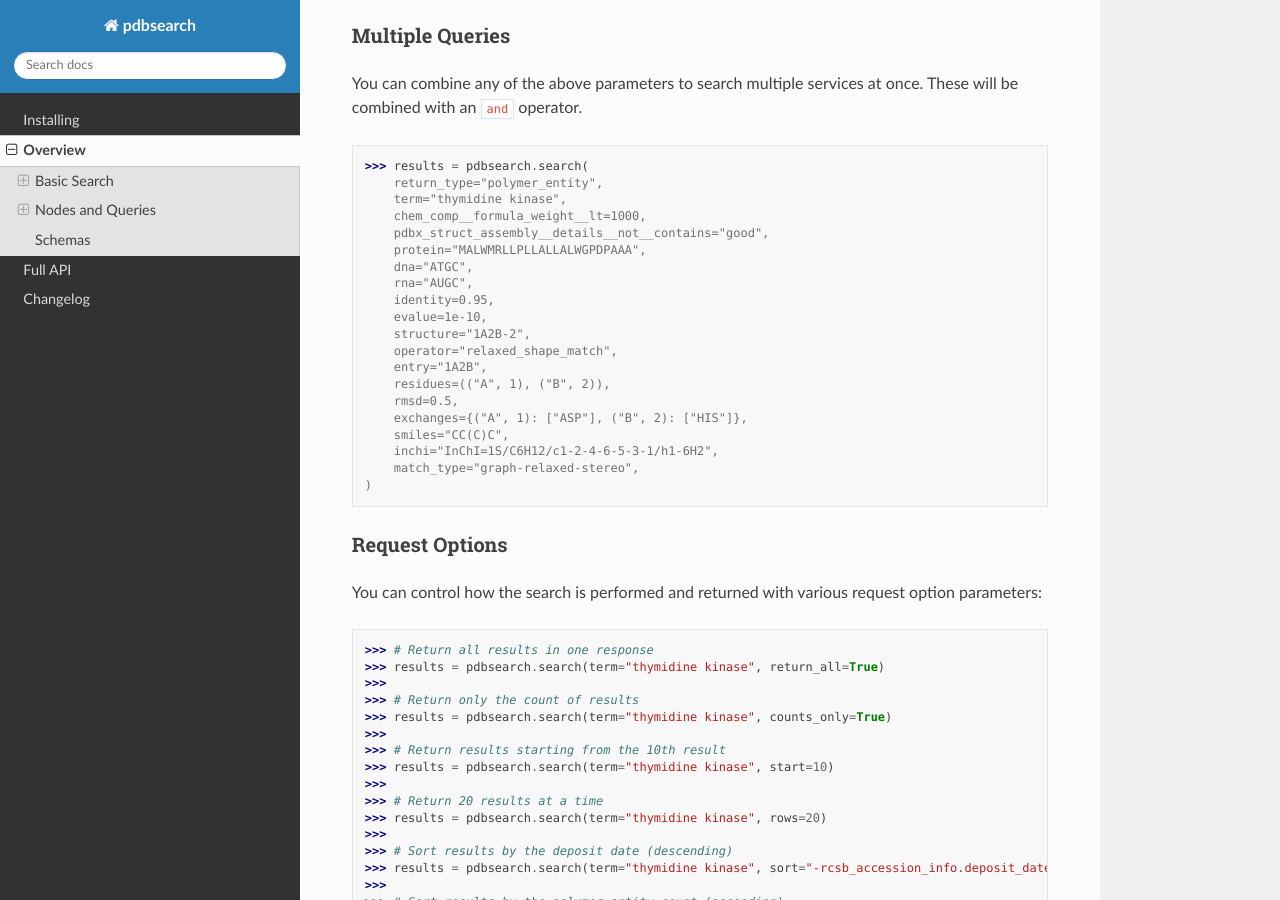
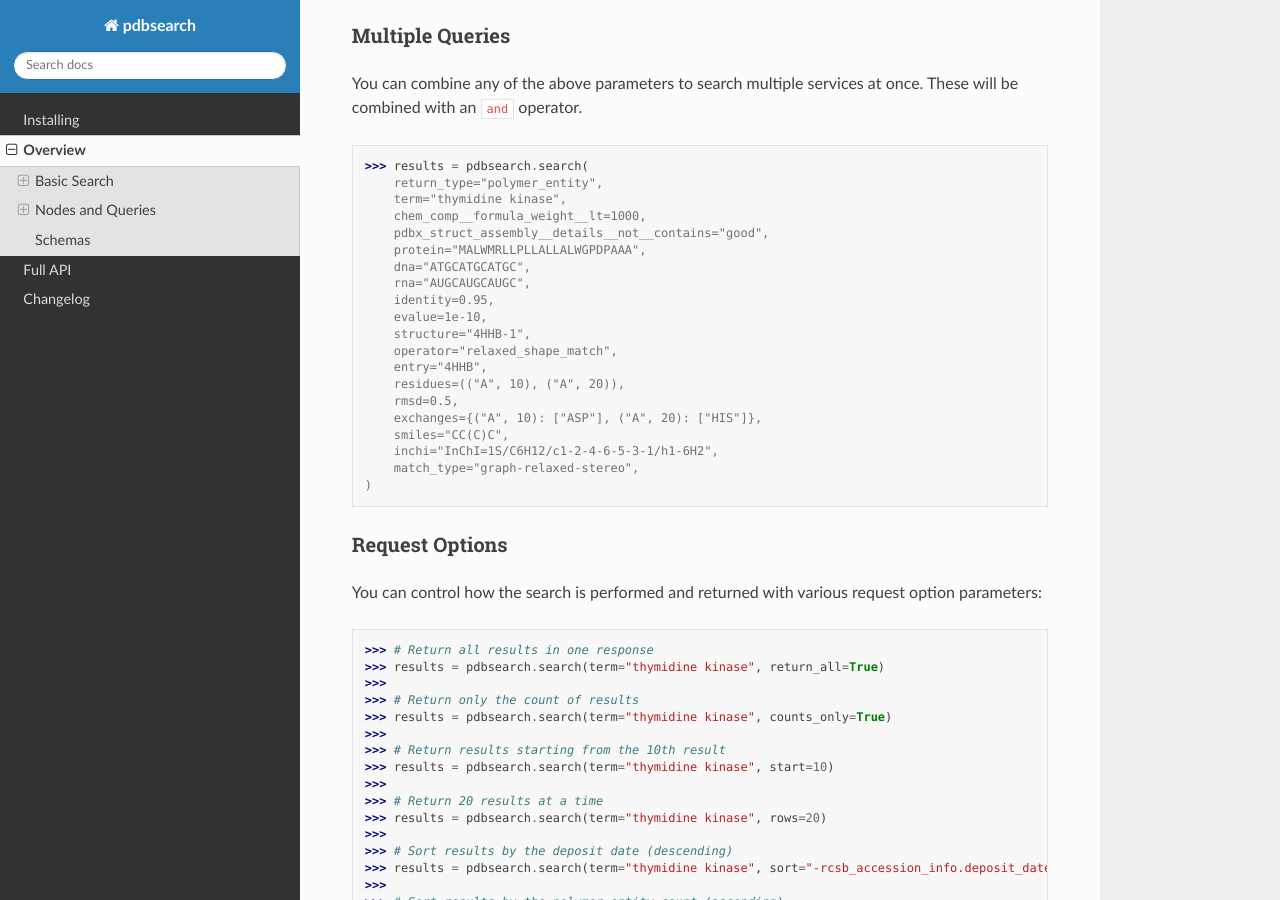
Before and after one commit to samirelanduk/pdbsearch, a Sphinx documentation site: the page built from docs/source/overview.rst, in a window 1280 px wide and 900 px high, scrolled down 2474 px. Built offline with Sphinx 7.4.7 and the Read the Docs theme 3.1.0, drawn with Linux system fonts in a browser that asks for light colours; some of the changed text lies outside the part shown.

Commit message:
Correct docs examples

```diff
--- a/docs/source/overview.rst
+++ b/docs/source/overview.rst
@@ -37,8 +37,8 @@
 
     >>> # Sequence service
     >>> results = pdbsearch.search(protein="MALWMRLLPLLALLALWGPDPAAA")
-    >>> results = pdbsearch.search(dna="ATGC", identity=0.95, evalue=1e-10)
-    >>> results = pdbsearch.search(rna="AUGC")
+    >>> results = pdbsearch.search(dna="ATGCATGCATGC", identity=0.95, evalue=1e-10)
+    >>> results = pdbsearch.search(rna="AUGCAUGCAUGC")
     >>>
     >>> # Sequence motif service
     >>> results = pdbsearch.search(protein="C-X-C-X(2)-[LIVMYFWC]", pattern_type="prosite")
@@ -46,10 +46,10 @@
     >>> results = pdbsearch.search(rna="AUG{2}C", pattern_type="regex")
     >>>
     >>> # Structure service (requires the ID of a specific assembly to look for)
-    >>> results = pdbsearch.search(structure="1A2B-2", operator="relaxed_shape_match")
+    >>> results = pdbsearch.search(structure="4HHB-1", operator="relaxed_shape_match")
     >>>
     >>> # Structure motif service (requires a residue pattern in some entry)
-    >>> results = pdbsearch.search(entry="1A2B", residues=(("A", 1), ("B", 2)))
+    >>> results = pdbsearch.search(entry="4HHB", residues=(("A", 10), ("A", 20)))
     >>>
     >>> # Chemical service
     >>> results = pdbsearch.search(smiles="CC(C)C", match_type="graph-relaxed-stereo")
@@ -127,16 +127,16 @@
         chem_comp__formula_weight__lt=1000,
         pdbx_struct_assembly__details__not__contains="good",
         protein="MALWMRLLPLLALLALWGPDPAAA",
-        dna="ATGC",
-        rna="AUGC",
+        dna="ATGCATGCATGC",
+        rna="AUGCAUGCAUGC",
         identity=0.95,
         evalue=1e-10,
-        structure="1A2B-2",
+        structure="4HHB-1",
         operator="relaxed_shape_match",
-        entry="1A2B",
-        residues=(("A", 1), ("B", 2)),
+        entry="4HHB",
+        residues=(("A", 10), ("A", 20)),
         rmsd=0.5,
-        exchanges={("A", 1): ["ASP"], ("B", 2): ["HIS"]},
+        exchanges={("A", 10): ["ASP"], ("A", 20): ["HIS"]},
         smiles="CC(C)C",
         inchi="InChI=1S/C6H12/c1-2-4-6-5-3-1/h1-6H2",
         match_type="graph-relaxed-stereo",
@@ -203,17 +203,17 @@
     >>>
     >>> # Sequence search nodes
     >>> node = pdbsearch.sequence_node(protein="MALWMRLLPLLALLALWGPDPAAA", identity=0.95, evalue=1e-10)
-    >>> node = pdbsearch.sequence_node(dna="ATGC", identity=0.95, evalue=1e-10)
-    >>> node = pdbsearch.sequence_node(rna="AUGC", identity=0.95, evalue=1e-10)
+    >>> node = pdbsearch.sequence_node(dna="ATGCATGCATGC", identity=0.95, evalue=1e-10)
+    >>> node = pdbsearch.sequence_node(rna="AUGCAUGCAUGC", identity=0.95, evalue=1e-10)
     >>>
     >>> # Sequence motif search node
     >>> node = pdbsearch.seqmotif_node(protein="C-X-C-X(2)-[LIVMYFWC]", pattern_type="prosite")
     >>>
     >>> # Structure search node
-    >>> node = pdbsearch.structure_node("1A2B-2", operator="relaxed_shape_match")
+    >>> node = pdbsearch.structure_node("4HHB-1", operator="relaxed_shape_match")
     >>>
     >>> # Structure motif search node
-    >>> node = pdbsearch.strucmotif_node("1A2B", residues=(("A", 1), ("B", 2)), rmsd=0.5, exchanges={("A", 1): ["ASP"], ("B", 2): ["HIS"]})
+    >>> node = pdbsearch.strucmotif_node("4HHB", residues=(("A", 10), ("A", 20)), rmsd=0.5, exchanges={("A", 10): ["ASP"], ("A", 20): ["HIS"]})
     >>>
     >>> # Chemical search nodes
     >>> node = pdbsearch.chemical_node(smiles="CC(C)C", match_type="graph-relaxed-stereo")
@@ -234,8 +234,8 @@
     >>> node1 = pdbsearch.full_text_node(term="thymidine kinase")
     >>> node2 = pdbsearch.text_node(pdbx_struct_assembly__details__not__contains="good")
     >>> node3 = pdbsearch.sequence_node(protein="MALWMRLLPLLALLALWGPDPAAA", identity=0.95, evalue=1e-10)
-    >>> node4 = pdbsearch.sequence_node(dna="ATGC", identity=0.95, evalue=1e-10)
-    >>> node5 = pdbsearch.sequence_node(rna="AUGC", identity=0.95, evalue=1e-10)
+    >>> node4 = pdbsearch.sequence_node(dna="ATGCATGCATGC", identity=0.95, evalue=1e-10)
+    >>> node5 = pdbsearch.sequence_node(rna="AUGCAUGCAUGC", identity=0.95, evalue=1e-10)
     >>> node = node1.and_(node2).or_(node3.and_(node4.or_(node5)))
     >>> results = node.query("entry", return_all=True, sort="-rcsb_accession_info.deposit_date")
 
```
Also changed, not shown: README.rst (+14 -14 lines).
